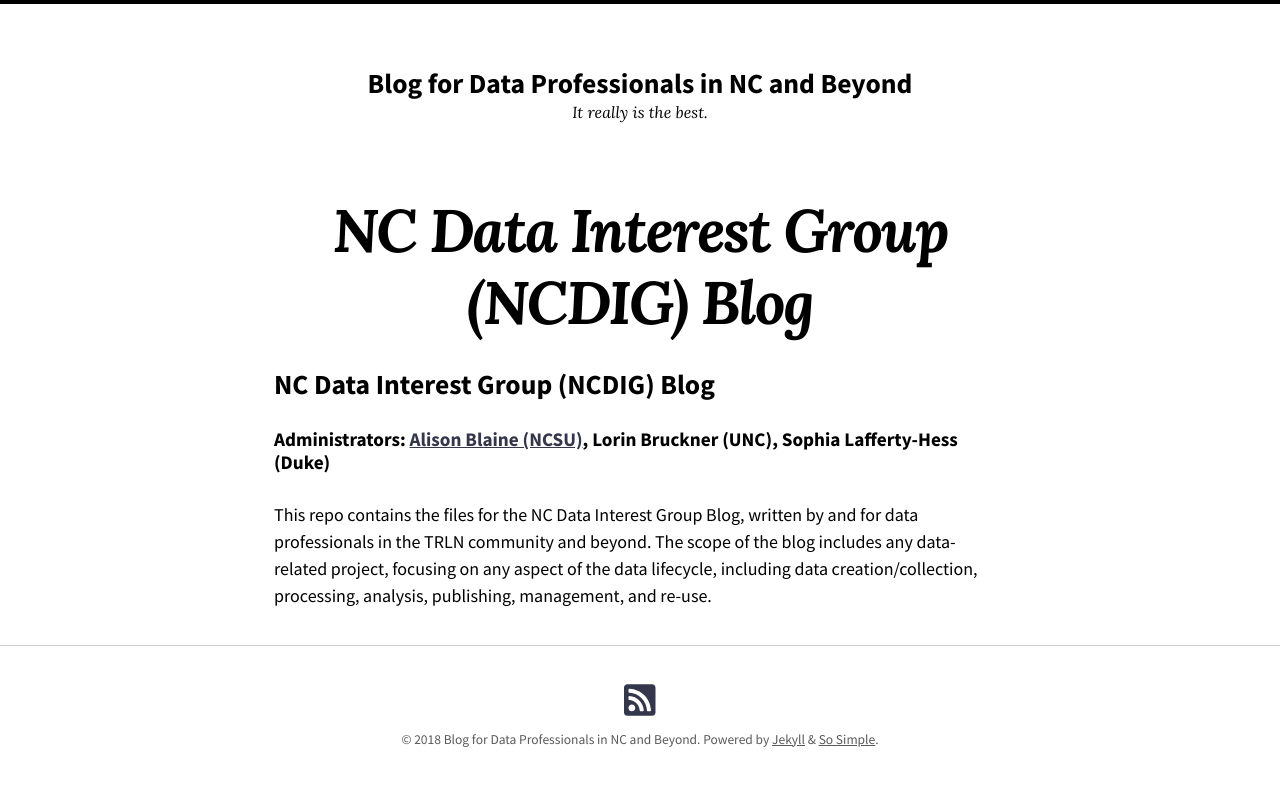
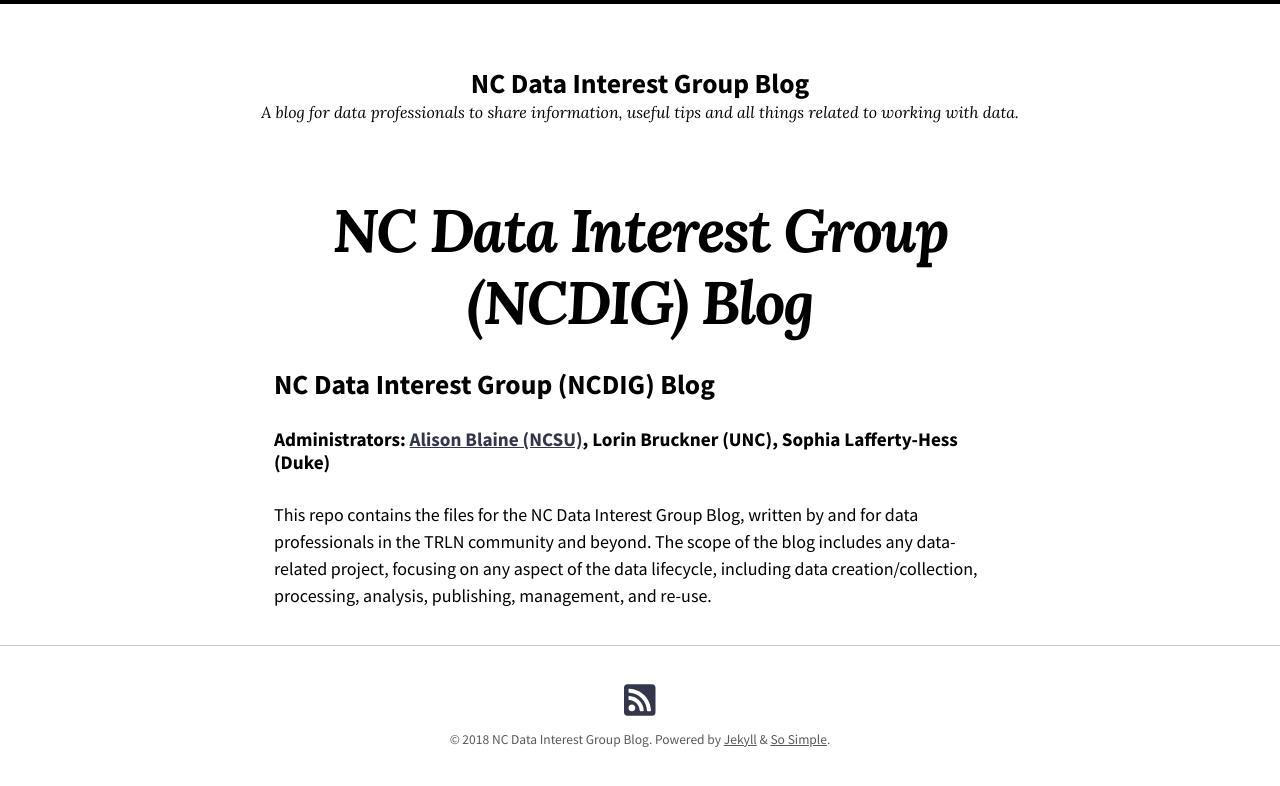
Before and after one commit to trln/data-blog, a Jekyll site: the page built from README.md, in a window 1280 px wide. Shown: the top 786 px of the page. Built offline with Jekyll 4.4.1, drawn with Linux system fonts in a browser that asks for light colours; nearby versions of some CDN libraries; our own code applies the rules of GitHub Pages for plain Markdown files.

Commit message:
fixed title and description

```diff
--- a/_config.yml
+++ b/_config.yml
@@ -16,8 +16,8 @@
 theme: jekyll-theme-so-simple
 # remote_theme: mmistakes/so-simple-theme
 locale: en-US
-title: "Blog for Data Professionals in NC and Beyond"
-description: "It really is the best."
+title: "NC Data Interest Group Blog"
+description: "A blog for data professionals to share information, useful tips and all things related to working with data."
 baseurl: # the subpath of your site, e.g. "/blog"
 url: # the base hostname & protocol for your site e.g. "https://trln.github.io/data-blog"
 logo: # path of site logo, e.g. "/images/logo.png"
```
